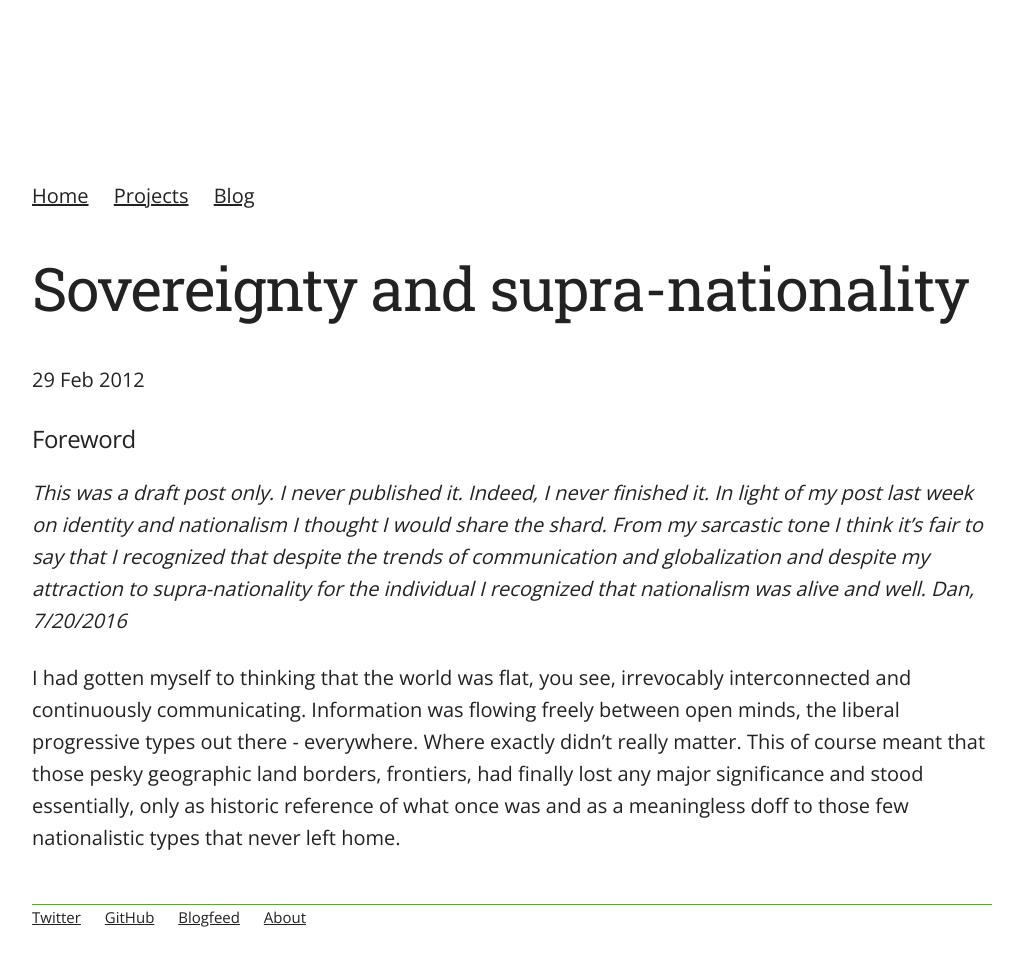
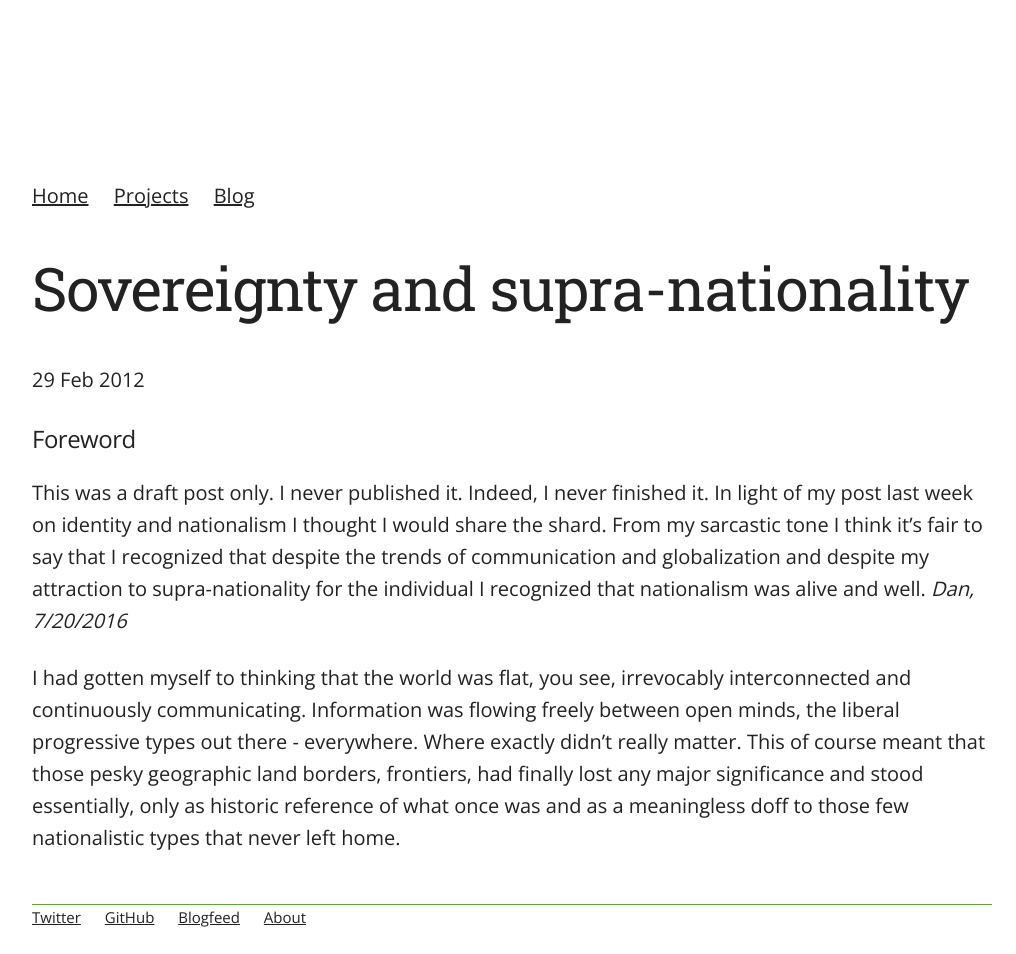
Before and after one commit to danoscarmike/danoscarmike.github.io, a Jekyll site: the page built from _posts/2012-02-29-sovereign-supra-national.md, in a window 1280 px wide. Shown: the whole page, without its empty margins (128-1144 px from the left). Built offline with Jekyll 4.4.1, drawn with Linux system fonts in a browser that asks for light colours.

Commit message:
change foreword format

```diff
--- a/_posts/2012-02-29-sovereign-supra-national.md
+++ b/_posts/2012-02-29-sovereign-supra-national.md
@@ -6,7 +6,7 @@
 published: true
 ---
 ##### Foreword
-*This was a draft post only.  I never published it.  Indeed, I never finished it.  In light of my post last week on identity and nationalism I thought I would share the shard.  From my sarcastic tone I think it's fair to say that I recognized that despite the trends of communication and globalization and despite my attraction to supra-nationality for the individual I recognized that nationalism was alive and well.*
+This was a draft post only.  I never published it.  Indeed, I never finished it.  In light of my post last week on identity and nationalism I thought I would share the shard.  From my sarcastic tone I think it's fair to say that I recognized that despite the trends of communication and globalization and despite my attraction to supra-nationality for the individual I recognized that nationalism was alive and well.
 *Dan, 7/20/2016*
 
 I had gotten myself to thinking that the world was flat, you see, irrevocably interconnected and continuously communicating.  Information was flowing freely between open minds, the liberal progressive types out there - everywhere.  Where exactly didn't really matter.
```
Also changed, not shown: _posts/2011-12-10-UK-federal-europe.md (+1 -1 lines).
